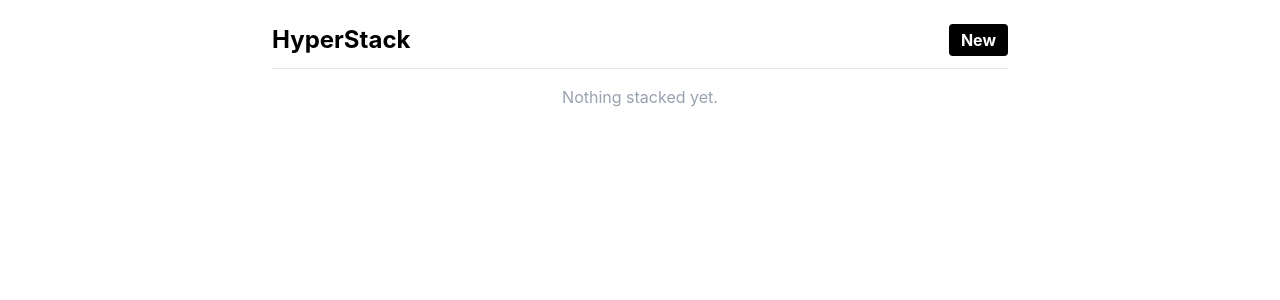
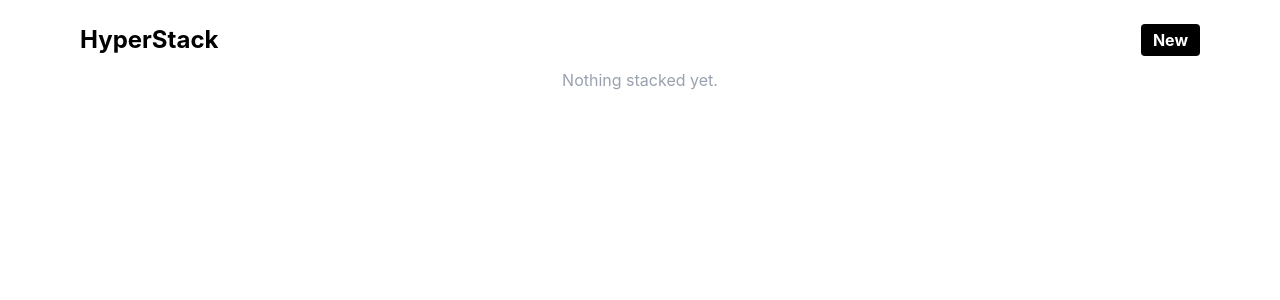
Before and after one commit to RENO-WARNER/hyperstack, a Preact app: page / in a window 1280 px wide. Shown: the top 300 px of the page. Built offline with nearby package versions, Linux system fonts and the light colour scheme.

Commit message:
fix(ui): widen layout and drop navbar divider

```diff
--- a/src/App.tsx
+++ b/src/App.tsx
@@ -36,8 +36,8 @@
 	return (
 		<TreeContext.Provider value={{ fresh, spawn, settle }}>
 			<div class="min-h-screen bg-white text-black">
-				<div class="mx-auto flex max-w-3xl flex-col gap-4 px-4 py-6">
-					<nav class="flex items-center justify-between border-b border-gray-200 pb-3">
+				<div class="mx-auto flex max-w-6xl flex-col px-4 py-6">
+					<nav class="flex items-center justify-between pb-3">
 						<h1 class="text-2xl font-bold">HyperStack</h1>
 						<button
 							type="button"
```
